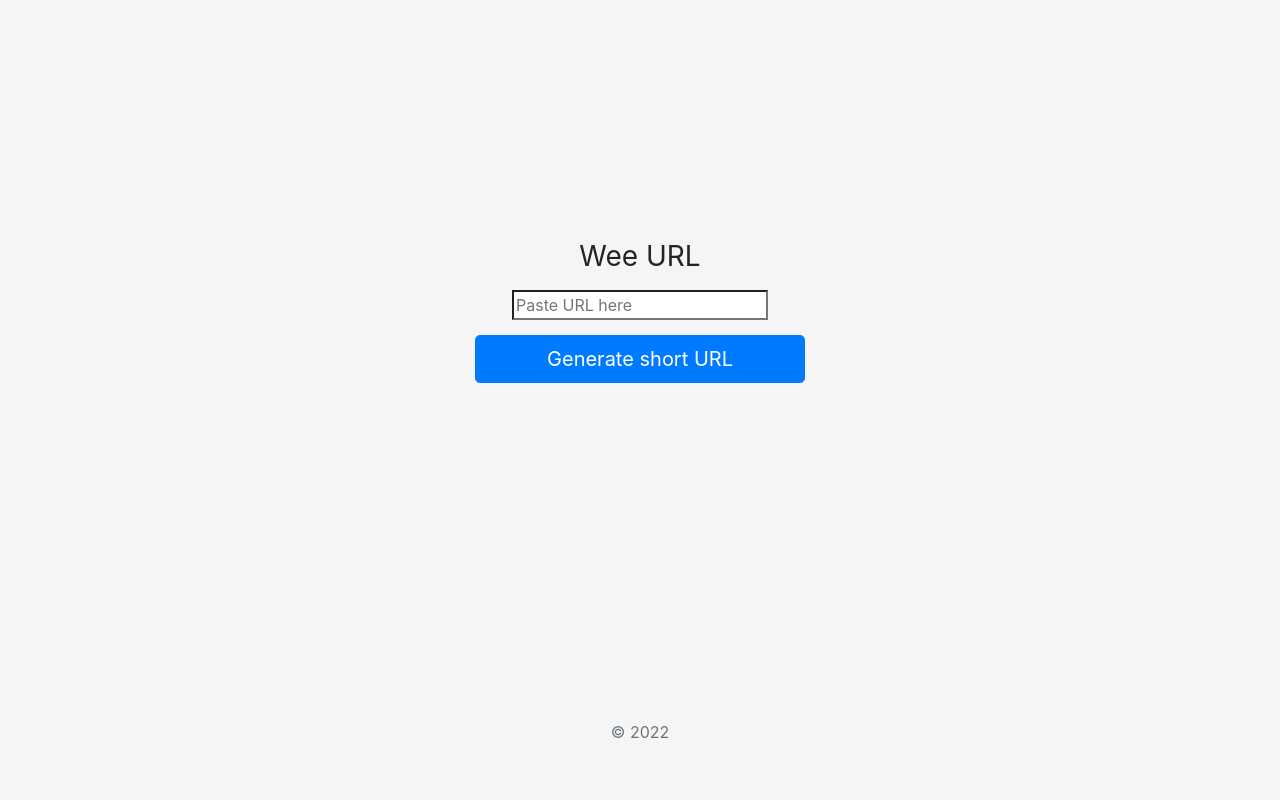
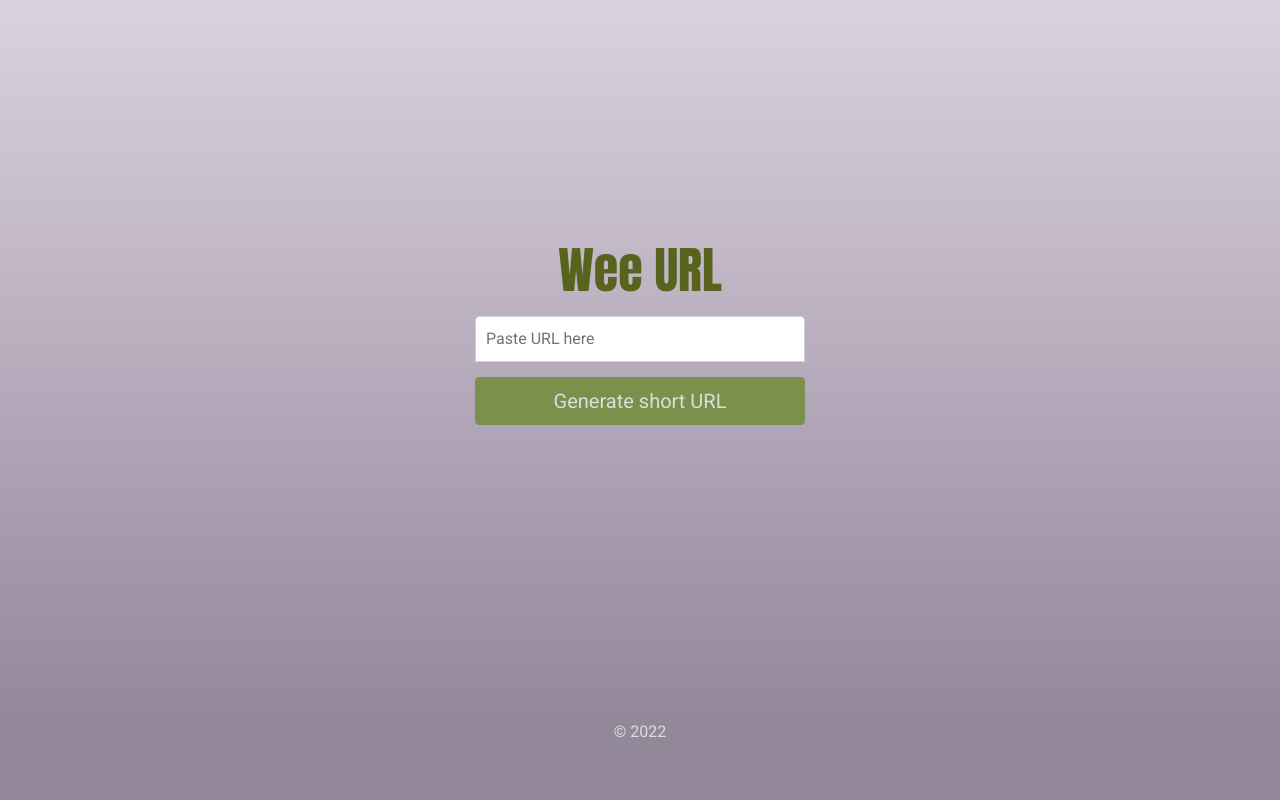
Before and after one commit to lamsi7/wee-url, a Django app: page / in a window 1280 px wide. Run offline with Django 4.2, Linux system fonts and the light colour scheme; some libraries are stand-ins or nearby versions.

Commit message:
feat: styling

```diff
--- a/wee_url_app/forms.py
+++ b/wee_url_app/forms.py
@@ -9,6 +9,10 @@ class UrlForm(forms.ModelForm):
         labels = {"link": ""}
         widgets = {
             "link": forms.TextInput(
-                attrs={"id": "inputURL", "placeholder": "Paste URL here"}
+                attrs={
+                    "id": "inputURL",
+                    "placeholder": "Paste URL here",
+                    "class": "form-control",
+                }
             )
         }
--- a/wee_url_app/static/wee_url_app/style.css
+++ b/wee_url_app/static/wee_url_app/style.css
@@ -15,7 +15,9 @@ body {
   justify-content: center;
   padding-top: 40px;
   padding-bottom: 40px;
-  background-color: #f5f5f5;
+  background: rgb(147,135,154);
+  background: linear-gradient(0deg, rgba(147,135,154,1) 10%, rgba(219,210,224,1) 100%);
+  font-family: 'Roboto', sans-serif;
 }
 
 .form-generate-url {
@@ -40,6 +42,52 @@ body {
   margin-top: 20px;
 }
 
-.text-muted{
-  color: aquamarine;
+#btn-generate-url{
+  background-color: #7B904B;
+  border-color: #7B904B;
+  border-radius: 0.25rem;
+  color: #ddd;
 }
+.main-text, .redirecting-link{
+  color: #58641D;
+  font-size: 50px;
+  font-family: 'Anton', sans-serif;
+}
+.redirecting-link{
+  font-size: 30px;
+  color: #58641D;
+}
+
+.form-control{
+  position: relative;
+  box-sizing: border-box;
+  height: auto;
+  padding: 10px;
+  font-size: 16px;
+}
+
+#new-url{
+  margin-top: 2vh;
+}
+#gen-id{
+  padding-top: 3vh;
+}
+a:link {
+  color: #58641D;
+}
+
+a:visited {
+  color: #7B904B;
+}
+
+a:hover {
+  color: #58641D;
+}
+
+a:active {
+  color: #58641D;
+}
+
+p{
+  color:#ddd
+}
--- a/wee_url_app/templates/wee_url_app/index.html
+++ b/wee_url_app/templates/wee_url_app/index.html
@@ -17,21 +17,25 @@
 
     <!-- Custom styles for this template -->
     <link href="{% static 'wee_url_app/style.css'%}" rel="stylesheet" type="text/css">
+    <link rel="preconnect" href="https://fonts.googleapis.com">
+    <link rel="preconnect" href="https://fonts.gstatic.com" crossorigin>
+    <link href="https://fonts.googleapis.com/css2?family=Anton&display=swap" rel="stylesheet">
+    <link href="https://fonts.googleapis.com/css2?family=Roboto&display=swap" rel="stylesheet">
 </head>
 
 <body class="text-center d-flex flex-column min-vh-100">
     <form class="form-generate-url" method="POST">
-        <h1 class="h3 mb-3 font-weight-normal">Wee URL</h1>
+        <h1 class="h3 mb-3 font-weight-normal main-text">Wee URL</h1>
         {% csrf_token %}
         {{form.as_p}}
         <button id="btn-generate-url" class="btn btn-lg btn-primary btn-block" type="submit">Generate short URL</button>
         <div id="new-url" class="new-url-not-visible">
-            <h3>New url: <a target="_blank" id="gen-id"></a></h3>
+            <h3 class="redirecting-link">New url: </br><a target="_blank" id="gen-id"></a></h3>
         </div>
     </form>
 
     <footer class="mt-auto">
-        <p class="mt-5 mb-3 text-muted">&copy; 2022</p>
+        <p class="mt-5 mb-3 ">&copy; 2022</p>
     </footer>
 
     <script src="{% static 'wee_url_app/main.js'%}"></script>
```
Also changed, not shown: db.sqlite3.
